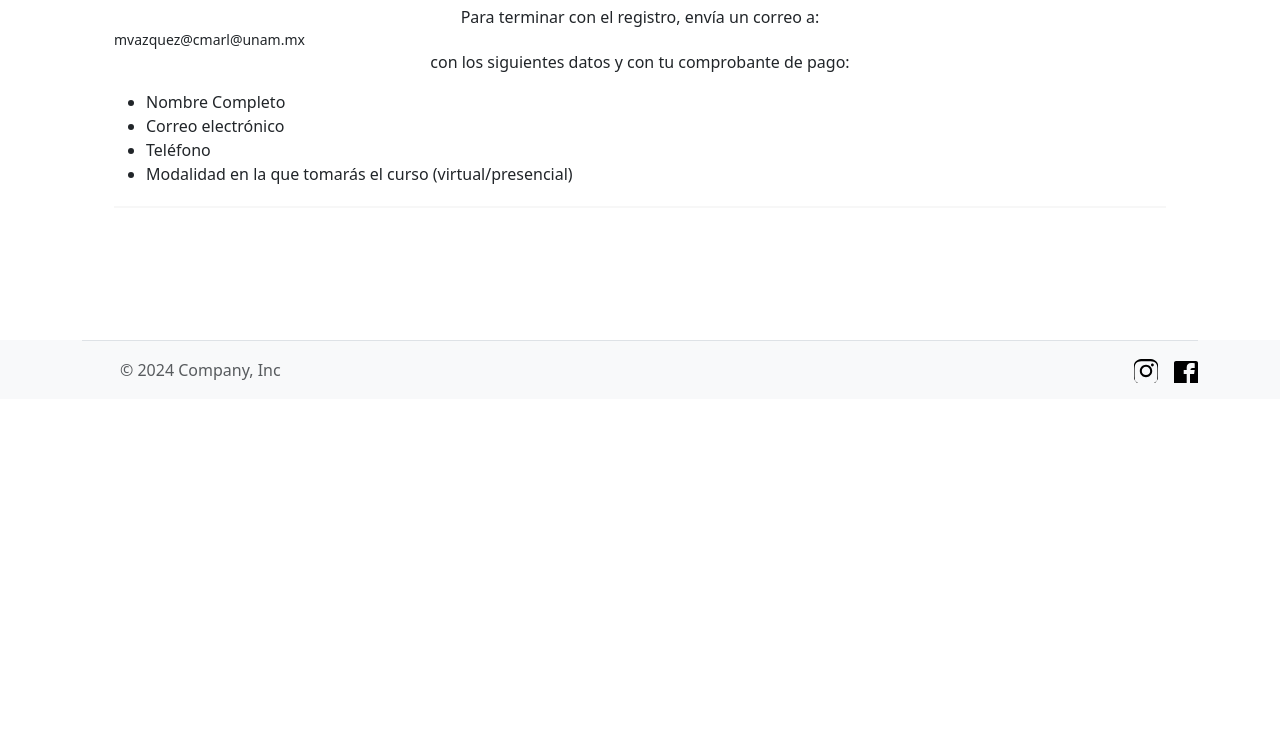
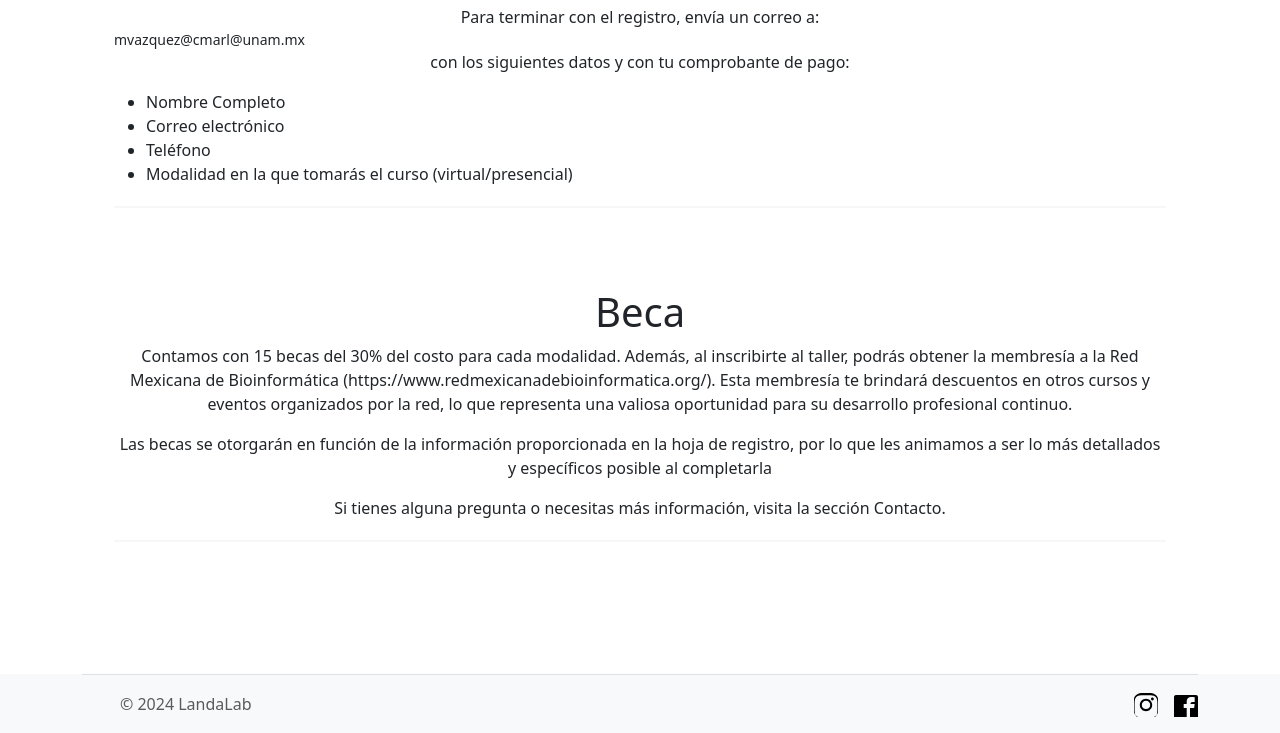
Before and after one commit to FridalRuiz/bioinfo2024, a plain HTML site: page index.html in a window 1280 px wide. Shown: the part 4019-4752 px from the top of the page. Before the commit the page ends 4418 px from the top, so only its background shows below. Drawn offline with nearby package versions, Linux system fonts and the light colour scheme.

Commit message:
Update index.html

```diff
--- a/index.html
+++ b/index.html
@@ -344,7 +344,24 @@
         </div>
     </div>
       <!-- Fin de Metodo de pago-->
-
+  <!-- Beca-->
+     <div class="pagos">
+        <div class="top-cont">
+            <h1>Beca</h1>
+            <p> Contamos con 15 becas del 30% del costo para cada modalidad. Además, al inscribirte al taller,
+              podrás obtener la membresía a la Red Mexicana de Bioinformática (https://www.redmexicanadebioinformatica.org/).
+              Esta membresía te brindará descuentos en otros cursos y eventos organizados por la red, lo que representa una
+              valiosa oportunidad para su desarrollo profesional continuo.  </p>
+            <p>
+              Las becas se otorgarán en función de la información proporcionada en la hoja de registro, por lo que
+              les animamos a ser lo más detallados y específicos posible al completarla
+            </p>
+          <p>
+            Si tienes alguna pregunta o necesitas más información, visita la sección Contacto.
+          </p>
+            <hr class="divider">
+        </div>
+       </div>
     </section>
 
 
@@ -359,7 +376,7 @@
               <use xlink:href="#bootstrap"></use>
             </svg>
           </a>
-          <span class="mb-3 mb-md-0 text-body-secondary">© 2024 Company, Inc</span>
+          <span class="mb-3 mb-md-0 text-body-secondary">© 2024 LandaLab</span>
         </div>
         <ul class="nav col-md-4 justify-content-end list-unstyled d-flex">
 
```
